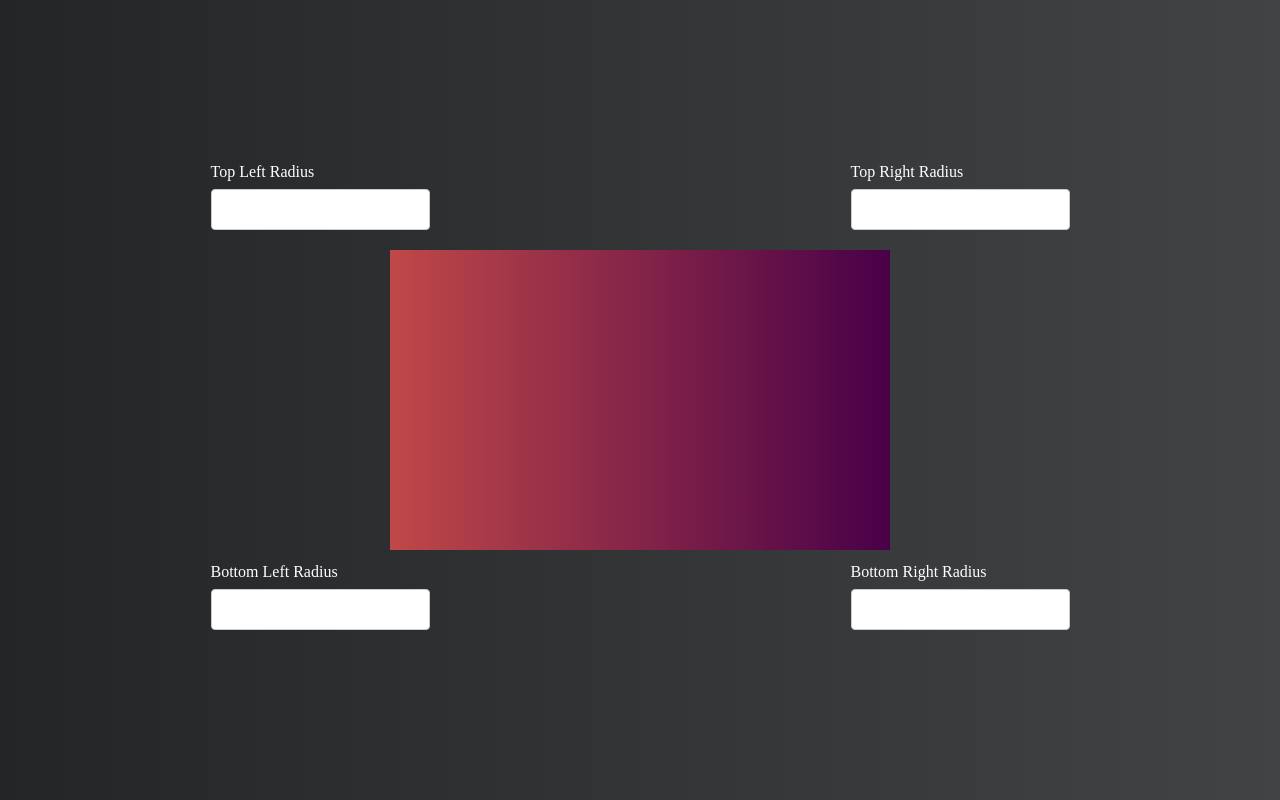
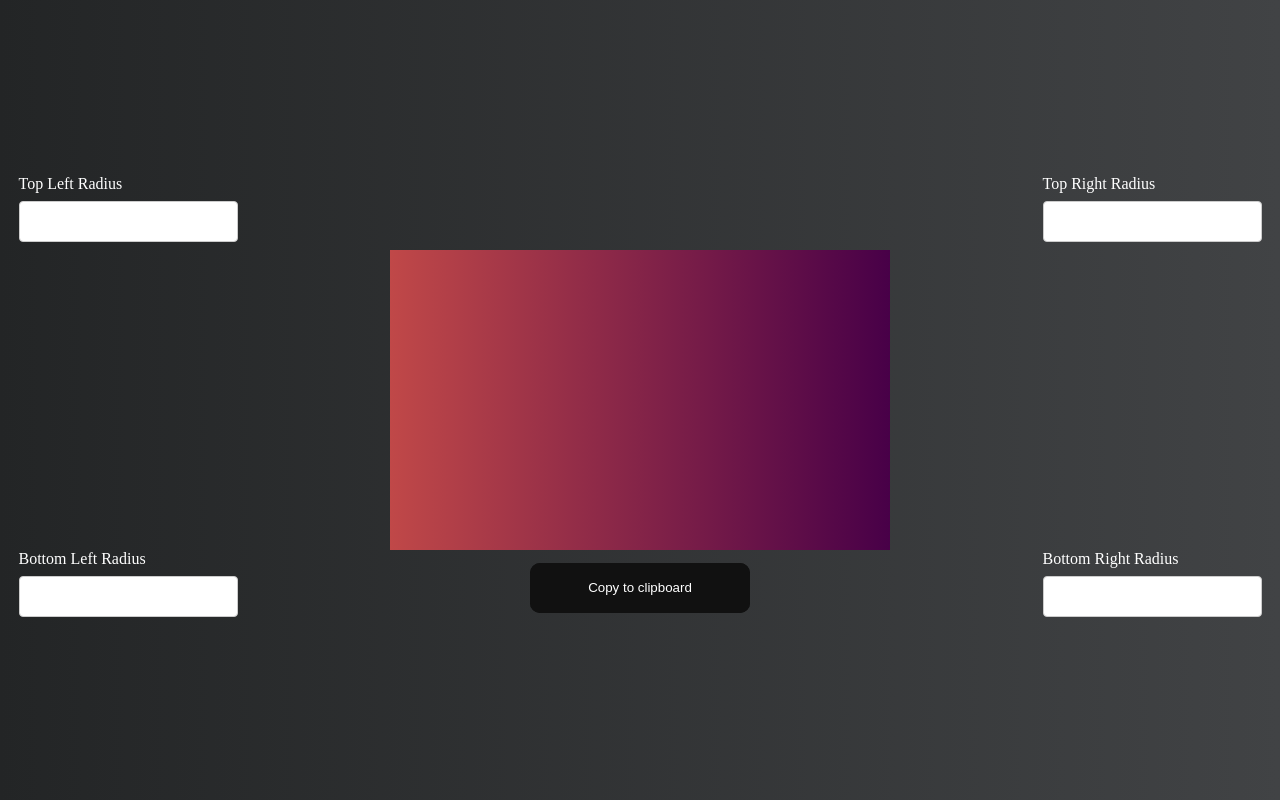
Before and after one commit to luisgomes01/border-radius-previewer, a React (Vite) app: page / in a window 1280 px wide. Built offline with nearby package versions, Linux system fonts and the light colour scheme.

Commit message:
Create button and its styling

```diff
--- a/src/App.css
+++ b/src/App.css
@@ -1,13 +1,14 @@
 .app {
   display: grid;
-  grid-template-rows: 50px 350px 50px;
+  grid-template-rows: auto;
+  grid-template-columns: 20% 60% 20%;
   grid-template-areas:
-      "top-left top-right"
-      "simple-card simple-card"
-      "bottom-left bottom-right";
+      "top-left . top-right"
+      ". simple-card ."
+      "bottom-left button bottom-right";
   place-items: center;
   min-width: 100vw;
-  margin: auto 0;
+  align-content: center;
 }
 
 .radius-sample {
@@ -54,3 +55,67 @@
   border-radius: 4px;
   box-sizing: border-box;
 }
+
+.copy-to-clipboard {
+  grid-area: button;
+}
+
+.copy-to-clipboard-btn {
+  width: 220px;
+  height: 50px;
+  border: none;
+  outline: none;
+  color: #fff;
+  background: #111;
+  cursor: pointer;
+  position: relative;
+  z-index: 0;
+  border-radius: 10px;
+}
+
+.copy-to-clipboard-btn:before {
+  content: '';
+  background: linear-gradient(45deg, #ff0000, #ff7300, #fffb00, #48ff00, #00ffd5, #002bff, #7a00ff, #ff00c8, #ff0000);
+  position: absolute;
+  top: -2px;
+  left:-2px;
+  background-size: 400%;
+  z-index: -1;
+  filter: blur(5px);
+  width: calc(100% + 4px);
+  height: calc(100% + 4px);
+  animation: glowing 20s linear infinite;
+  opacity: 0;
+  transition: opacity .3s ease-in-out;
+  border-radius: 10px;
+}
+
+.copy-to-clipboard-btn:active {
+  color: #000
+}
+
+.copy-to-clipboard-btn:active:after {
+  background: transparent;
+}
+
+.copy-to-clipboard-btn:hover:before {
+  opacity: 1;
+}
+
+.copy-to-clipboard-btn:after {
+  z-index: -1;
+  content: '';
+  position: absolute;
+  width: 100%;
+  height: 100%;
+  background: #111;
+  left: 0;
+  top: 0;
+  border-radius: 10px;
+}
+
+@keyframes glowing {
+  0% { background-position: 0 0; }
+  50% { background-position: 400% 0; }
+  100% { background-position: 0 0; }
+}
--- a/src/App.tsx
+++ b/src/App.tsx
@@ -43,6 +43,9 @@
           <br />
           <input className="border-radius-input" name="bottomLeftRadius" onChange={handleChange}/>
         </div>
+        <div className="copy-to-clipboard">
+          <button className="copy-to-clipboard-btn">Copy to clipboard</button>
+        </div>
         <div className="bottom-right">
           <label>Bottom Right Radius</label>
           <br />
```
